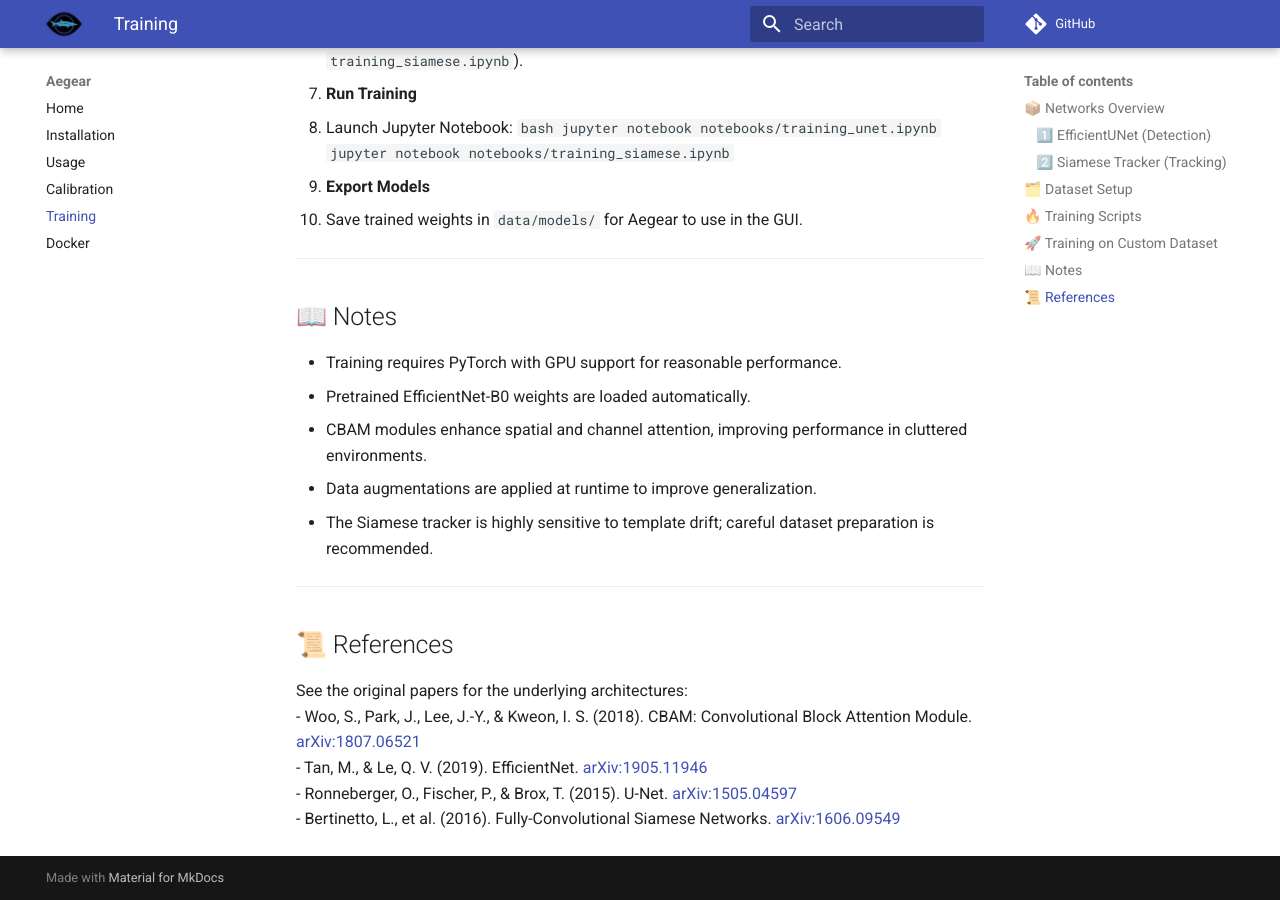
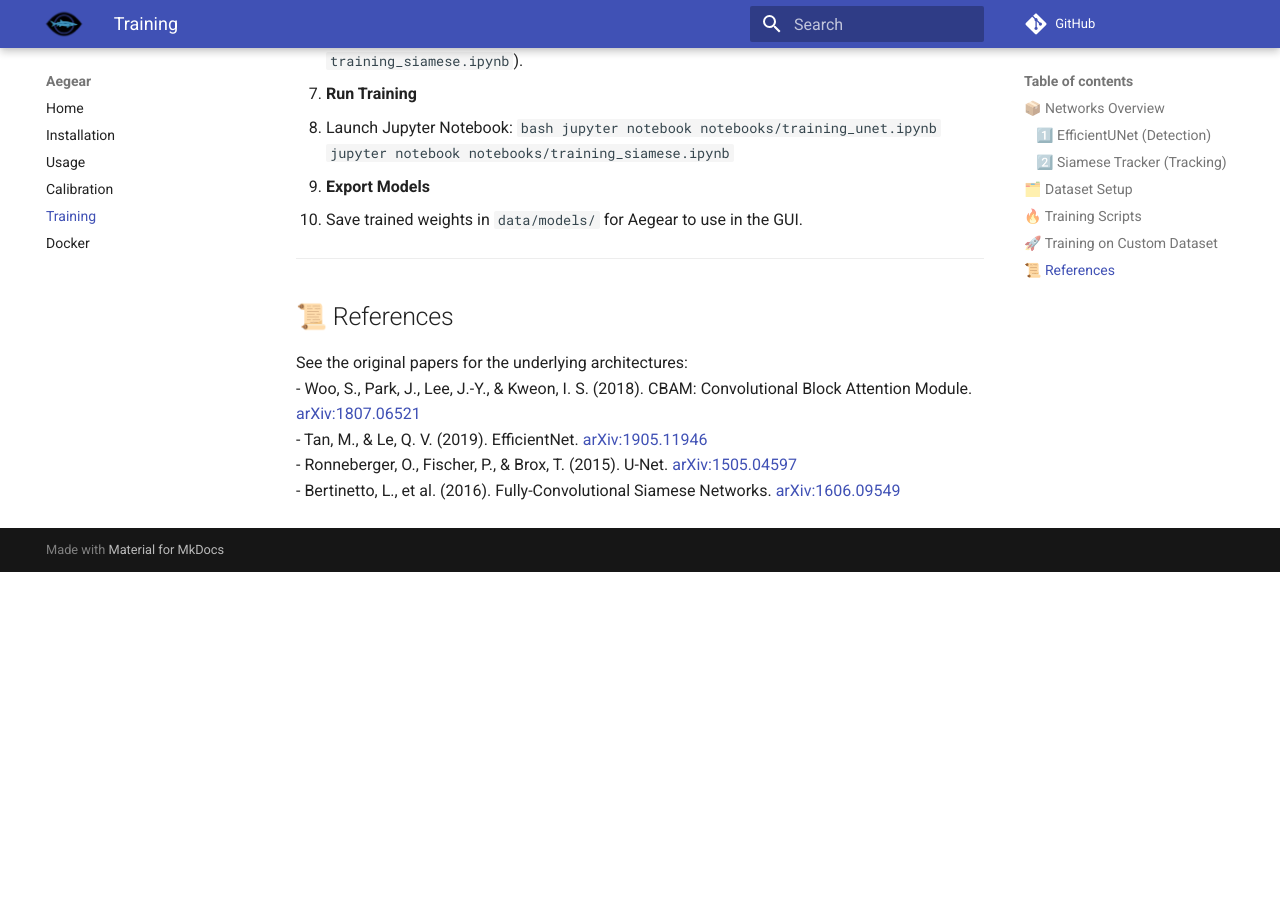
Before and after one commit to ljubobratovicrelja/aegear, an MkDocs documentation site: the page built from docs/training.md, in a window 1280 px wide and 900 px high, scrolled down 2480 px. Built offline with MkDocs 1.6.1 and Material for MkDocs 9.7.7, drawn with Linux system fonts in a browser that asks for light colours; comment, search, counter and statistics services are not loaded; after the commit the page ends 3052 px from its top, so only the background shows below that.

Commit message:
Docs update.

```diff
--- a/docs/training.md
+++ b/docs/training.md
@@ -94,16 +94,6 @@ To train Aegear on your own data:
 
 ---
 
-## 📖 Notes
-
-- Training requires PyTorch with GPU support for reasonable performance.
-- Pretrained EfficientNet-B0 weights are loaded automatically.
-- CBAM modules enhance spatial and channel attention, improving performance in cluttered environments.
-- Data augmentations are applied at runtime to improve generalization.
-- The Siamese tracker is highly sensitive to template drift; careful dataset preparation is recommended.
-
----
-
 ## 📜 References
 
 See the original papers for the underlying architectures:
```
